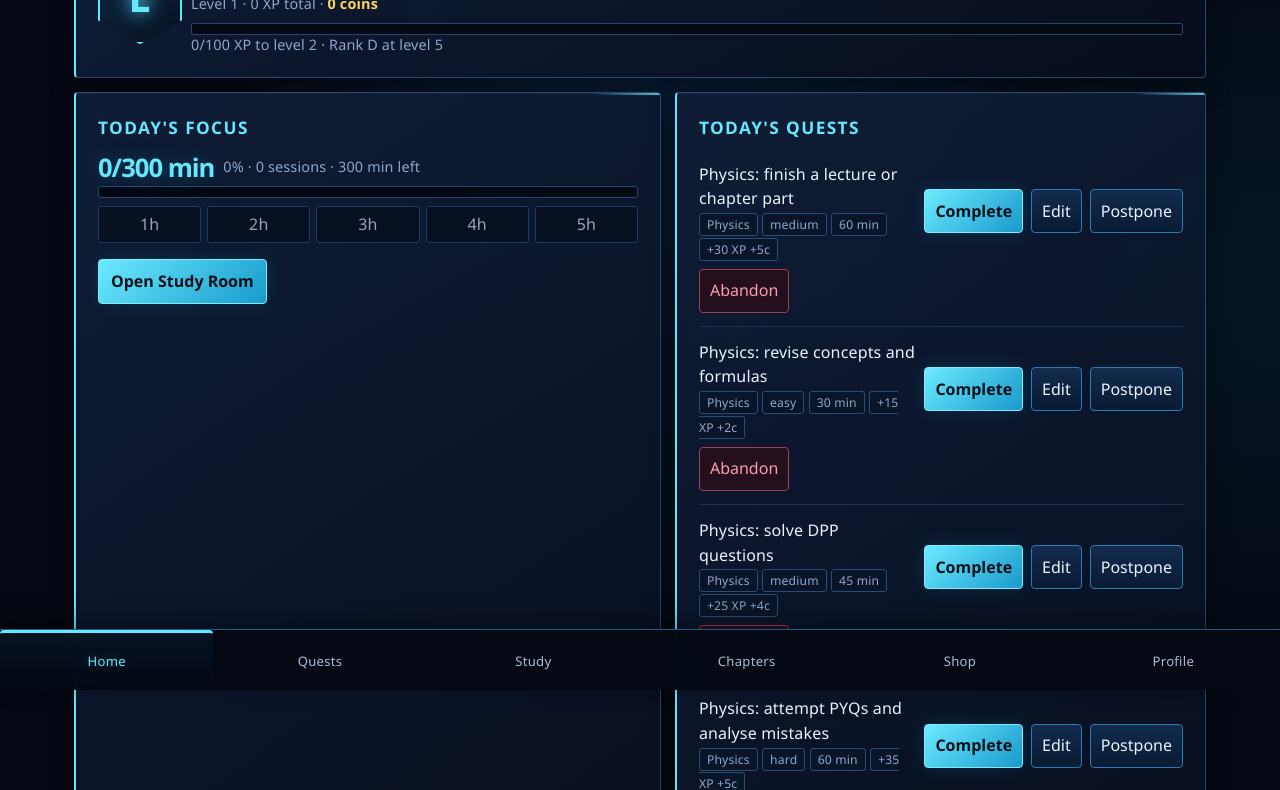
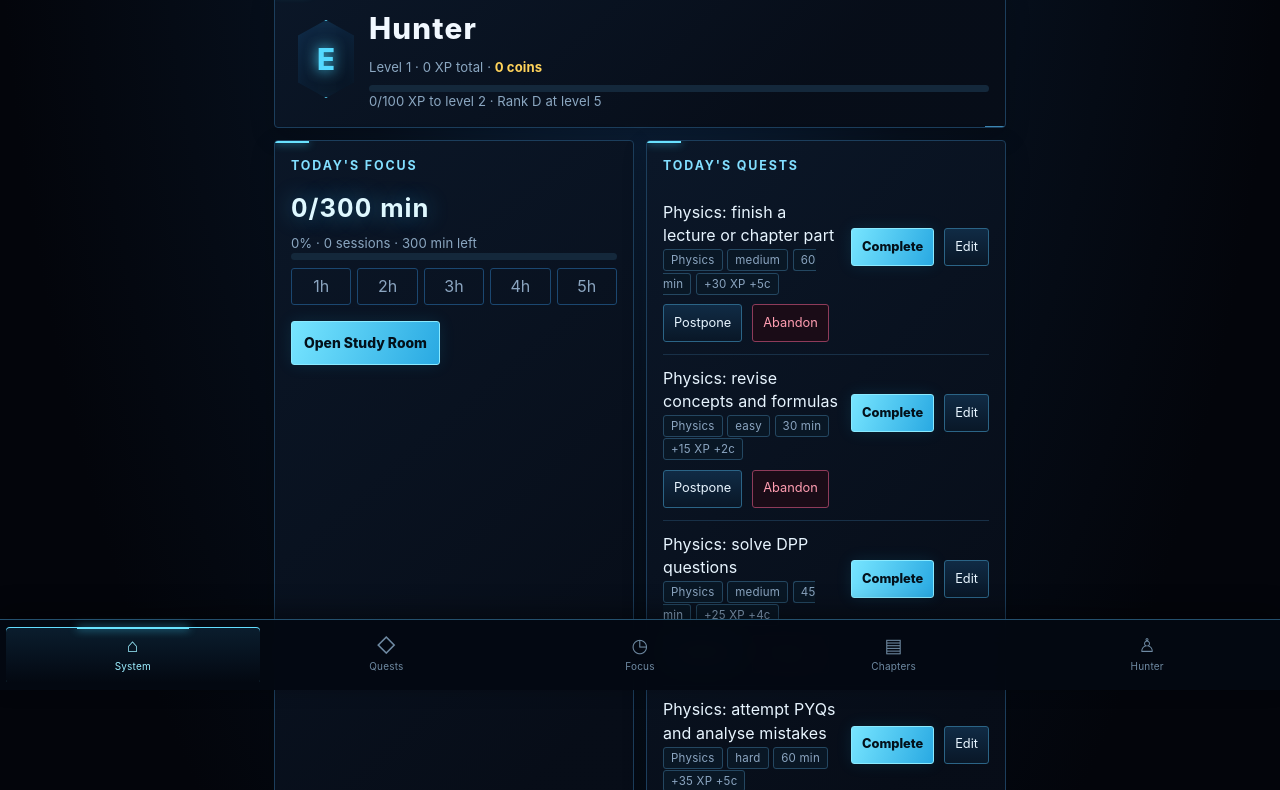
Before and after one commit to nothingtobesaved/The-system-, a plain HTML site: page index.html in a window 1280 px wide. Shown: the part 110-900 px from the top of the page. Drawn offline with Linux system fonts and the light colour scheme.

Commit message:
Add files via upload

```diff
--- a/index.html
+++ b/index.html
@@ -27,69 +27,32 @@ nav{position:fixed;bottom:0;left:0;right:0;display:flex;background:#050b17f2;bor
 .warn{border-left-color:#ffb84d}.reduce *{transition:none!important;animation:none!important}
 @media(prefers-reduced-motion:reduce){*{transition:none!important;animation:none!important}}
 
-/* THE SYSTEM — Hunter Edition visual refinement */
-:root{
- --bg:#050812;--p:#0a1020;--p2:#0d1830;--l:#233b61;
- --c:#65e7ff;--c2:#168bc8;--t:#e8f4ff;--m:#91a7c7;
- --ok:#65f0b2;--bad:#ff718b;
-}
-html{scroll-behavior:smooth}
-body{
- background:
-  radial-gradient(ellipse at 50% -15%,rgba(21,100,181,.30),transparent 48%),
-  radial-gradient(ellipse at 100% 30%,rgba(0,211,255,.07),transparent 35%),
-  #050812;
- color:var(--t);letter-spacing:.01em
-}
-main{max-width:1180px;padding:clamp(12px,2vw,24px);padding-bottom:24px}
-h1{font-size:clamp(1.55rem,3vw,2.1rem);text-shadow:0 0 22px #42cfff26}
-h2{font-size:1.08rem;letter-spacing:.08em;text-transform:uppercase}
-.card{
- position:relative;isolation:isolate;overflow:hidden;
- background:linear-gradient(145deg,rgba(15,29,55,.97),rgba(7,13,27,.98));
- border:1px solid #29496f;border-left:2px solid var(--c);
- border-radius:4px;padding:clamp(14px,2vw,22px);margin-bottom:14px;
- clip-path:none;box-shadow:0 8px 28px #0005,inset 0 1px 0 #9be9ff0c
-}
-.card:after{content:"";position:absolute;z-index:-1;top:0;right:0;width:70px;height:2px;background:linear-gradient(90deg,transparent,var(--c));opacity:.8}
-.grid{gap:14px}
-@media(min-width:760px){.grid{grid-template-columns:minmax(0,1.05fr) minmax(0,.95fr)}}
-button,select,input{
- border:1px solid #2a4d77;border-radius:4px;background:#081326;
- transition:background .18s,border-color .18s,box-shadow .18s,transform .18s
-}
-button{background:linear-gradient(180deg,#122b4d,#0a1b34);border-color:#287eb4}
-button:hover{border-color:var(--c);box-shadow:0 0 16px #2edbff24}
-button:active{transform:translateY(1px)}
-button.pri{background:linear-gradient(135deg,#6beaff,#199acb);border-color:#7cecff;color:#04101a;box-shadow:0 0 18px #20c9ff22}
-button.dng{background:#24101c;border-color:#a63b5a;color:#ff9bad}
-.row{gap:9px}
-.bar{height:12px;border-radius:2px;border-color:#25476c;background:#040a14}
-.bar i{background:linear-gradient(90deg,#1686d5,#61edff);box-shadow:0 0 15px #42dfff88}
-.big{font-size:clamp(2.2rem,5vw,3.1rem);letter-spacing:-.04em;text-shadow:0 0 22px #35e0ff44}
-.rank{border-radius:4px;background:linear-gradient(145deg,#102b4a,#06101f);border-color:#5fe7ff;box-shadow:0 0 24px #16caff20;text-shadow:0 0 18px #55e9ff}
-.q{padding:13px 0;border-bottom:1px solid #1c3150;gap:8px}
-.q:last-child{border-bottom:0}
-.q .n{line-height:1.55;min-width:180px}
-.tag{border-radius:3px;border-color:#2a4c72;background:#09162a;padding:2px 7px;font-size:.76rem}
-.ms span{border-radius:3px;border-color:#203b5d;background:#071020}
-.ms span.on{background:#0c2d45;box-shadow:0 0 12px #35e0ff20}
-nav{background:rgba(4,9,19,.96);backdrop-filter:blur(16px);border-top:1px solid #245b82;box-shadow:0 -8px 28px #0005}
-nav button{font-size:.82rem;letter-spacing:.02em;color:#a9bdd8}
-nav button.on{color:var(--c);background:linear-gradient(180deg,#12314a44,transparent);border-top-color:var(--c);text-shadow:0 0 12px #35e0ff55}
-#toast .t{border-radius:4px;background:#0b1b31;border-color:var(--c);box-shadow:0 0 22px #35e0ff30}
-#toast .t.e{border-color:var(--bad)}
-input:focus,select:focus,button:focus-visible{outline:2px solid #62eaff;outline-offset:2px}
-a{color:var(--c)}
-@media(max-width:560px){
- body{font-size:15px}
- main{padding:10px;padding-bottom:20px}
- .card{padding:13px}
- .big{font-size:2.1rem}
- nav button{font-size:.72rem;padding-inline:2px}
- .q .n{flex-basis:100%}
-}
-@media(prefers-reduced-motion:reduce){html{scroll-behavior:auto}}
+/* THE SYSTEM — Solo Leveling-inspired mobile interface refresh */
+:root{--bg:#03050b;--p:#080e1b;--p2:#0b1426;--l:#1b4770;--c:#54d9ff;--c2:#1686d8;--t:#e8f5ff;--m:#8ba5c0;--ok:#62e6bc;--bad:#ff718b;--gold:#e6c77b}
+html{background:var(--bg);scroll-behavior:smooth}
+body{min-height:100vh;background:radial-gradient(ellipse at 50% -16%,#102e52 0%,#07111f 36%,#03050b 72%);color:var(--t);font-family:Inter,Roboto,"Segoe UI",system-ui,sans-serif;letter-spacing:.005em;padding-bottom:94px}
+body:before{content:"";position:fixed;inset:0;pointer-events:none;opacity:.14;z-index:-1;background-image:linear-gradient(#18395a22 1px,transparent 1px),linear-gradient(90deg,#18395a22 1px,transparent 1px);background-size:34px 34px;mask-image:linear-gradient(to bottom,#000,transparent 78%)}
+main{max-width:760px;padding:12px 14px 24px}
+.syshead{display:flex;align-items:center;gap:12px;margin:0 0 18px;padding:12px 2px 15px;border-bottom:1px solid #2b6282;position:relative}
+.syslogo{width:42px;height:42px;display:grid;place-items:center;flex:none;border:1px solid #62dfff;background:linear-gradient(145deg,#153b60,#07101e);color:#a9efff;font-size:22px;font-weight:900;clip-path:polygon(25% 0,75% 0,100% 25%,100% 75%,75% 100%,25% 100%,0 75%,0 25%);box-shadow:0 0 18px #26baff26}
+.sysname{font-size:13px;letter-spacing:.22em;font-weight:850;color:#f0f8ff;line-height:1.3}.sys-sub{font-size:10px;letter-spacing:.16em;color:#83b9d5;margin-top:4px}.sys-live{margin-left:auto;align-self:flex-start;white-space:nowrap;font-size:9px;letter-spacing:.12em;color:#7be9ff;border:1px solid #235a78;background:#071625;padding:5px 7px;border-radius:2px}.sys-live:before{content:"";display:inline-block;width:5px;height:5px;background:#68e7d0;border-radius:50%;margin-right:5px;box-shadow:0 0 7px #68e7d0}
+h1,h2,h3{letter-spacing:.04em}h1{font-size:clamp(1.35rem,5vw,1.85rem);font-weight:800;color:#f1f8ff}h2{font-size:.78rem;text-transform:uppercase;letter-spacing:.15em;color:#82dfff;margin-bottom:14px}h3{font-size:.95rem}
+.card{position:relative;overflow:hidden;background:linear-gradient(135deg,#0b1728f5,#070d18f7 72%);border:1px solid #1c3e5c;border-left:1px solid #1c3e5c;border-radius:4px;clip-path:none;padding:16px;margin-bottom:12px;box-shadow:0 8px 24px #0003}
+.card:before{content:"";position:absolute;top:0;left:0;width:34px;height:2px;background:#69e2ff;box-shadow:0 0 9px #46cfff;pointer-events:none}.card:after{content:"";position:absolute;right:0;bottom:0;width:20px;height:1px;background:#3d86b2;pointer-events:none}
+.grid{gap:12px}@media(min-width:680px){.grid{grid-template-columns:1fr 1fr}}
+button,select,input{font:inherit;color:var(--t);background:#07111f;border:1px solid #284761;padding:10px 12px;min-height:44px;border-radius:3px}button{cursor:pointer;transition:background .18s,border-color .18s,box-shadow .18s;background:linear-gradient(180deg,#102b45,#091727);border-color:#2b6486;font-size:.87rem}button:hover{border-color:#6de5ff;box-shadow:0 0 14px #38bfff24}button:active{transform:translateY(1px)}button.pri{background:linear-gradient(110deg,#77e5ff,#29a9e2);color:#03101a;border:1px solid #8aeaff;font-weight:800;box-shadow:0 0 16px #21b5ed1f}button.dng{background:#1a0c17;border-color:#8e3b5a;color:#ff9db1}button.sm{font-size:.8rem;min-height:38px;padding:7px 10px}button:disabled{opacity:.35;box-shadow:none}
+input[type=text],input[type=number],select{max-width:100%;border-radius:3px}input::placeholder{color:#66819c}input:focus,select:focus{outline:1px solid #5bdfff;border-color:#5bdfff;box-shadow:0 0 0 3px #31baff17}
+.row{gap:8px}.grow{min-width:0}.m{color:#8ba7c1;font-size:.82rem}.big{font-size:clamp(2.8rem,13vw,4.4rem);font-weight:750;letter-spacing:.04em;color:#dff8ff;text-shadow:0 0 22px #38bfff72;font-variant-numeric:tabular-nums}
+.bar{height:7px;border:0;border-radius:10px;background:#14283b;overflow:hidden}.bar i{border-radius:10px;background:linear-gradient(90deg,#1686d8,#60e7ff);box-shadow:0 0 12px #4bdcff8a}
+.rank{width:70px;height:78px;font-size:1.85rem;background:linear-gradient(145deg,#102a47,#07101d);border:1px solid #5bdcff;clip-path:polygon(50% 0,90% 20%,90% 80%,50% 100%,10% 80%,10% 20%);text-shadow:0 0 14px #4bdcff;box-shadow:inset 0 0 18px #30bfff19}
+.q{gap:10px;padding:12px 0;border-bottom:1px solid #183047;align-items:center}.q:last-child{border-bottom:0}.q .n{flex:1 1 150px;min-width:0}.done .n{color:#8297aa}.tag{border-radius:3px;border-color:#244761;background:#091725;padding:3px 7px;font-size:.72rem;letter-spacing:.02em}
+nav{position:fixed;bottom:0;left:0;right:0;display:grid;grid-template-columns:repeat(5,minmax(0,1fr));gap:0;padding:7px 6px max(7px,env(safe-area-inset-bottom));background:#040912f5;border-top:1px solid #24506d;box-shadow:0 -8px 24px #0006;backdrop-filter:blur(14px);z-index:5}nav button{position:relative;display:flex;flex-direction:column;align-items:center;justify-content:center;gap:4px;min-width:0;min-height:56px;padding:4px 1px;border:0;border-radius:4px;background:transparent;color:#6f8aa3;font-size:10px;letter-spacing:.02em}nav button .nav-ico{font-size:19px;line-height:1}nav button.on{color:#9ceeff;background:linear-gradient(180deg,#12334b80,transparent);box-shadow:inset 0 1px #63ddff}nav button.on:after{content:"";position:absolute;top:0;left:28%;right:28%;height:2px;background:#69e5ff;box-shadow:0 0 8px #42d8ff}nav button:hover{box-shadow:none}
+#toast{top:10px;width:min(92vw,520px)}.t{background:#071725;border:1px solid #5bdfff;border-radius:3px;padding:12px 14px;box-shadow:0 0 24px #20aeea26}.t.e{border-color:var(--bad)}
+.ms span{border-radius:3px}.ms span.on{box-shadow:0 0 12px #35e0ff28}.bars{height:100px}.bars i{border-radius:3px 3px 0 0;background:linear-gradient(0deg,#176cb0,#67ddff);box-shadow:0 0 10px #28a9e733}
+.warn{border-color:#82673b}.warn:before{background:#e6c77b}.reduce *{transition:none!important;animation:none!important}
+/* Compact form rows on narrow screens */
+@media(max-width:420px){main{padding:10px 10px 20px}.card{padding:13px}.row{gap:6px}.syshead{margin-bottom:12px}.sys-live{font-size:8px;padding:4px 5px}button{font-size:.82rem}.q .n{flex-basis:120px}.rank{width:62px;height:70px}}
+@media(prefers-reduced-motion:reduce){*{transition:none!important;animation:none!important;scroll-behavior:auto!important}}
 
 </style></head><body>
 <div id="toast" aria-live="polite"></div><main id="app"></main>
@@ -158,21 +121,22 @@ ${idle?`<div class="row" style="justify-content:center"><select id="subj" aria-l
 <div class="card"><h2>Daily goal</h2>${gbar()}</div>
 <div class="card"><h2>Session history</h2>${S.sessions.length?S.sessions.slice(-20).reverse().map(x=>`<div class="q"><span class="n">${x.date} · ${esc(x.subject)}</span><b>${x.min} min</b></div>`).join(""):'<p class="m">No sessions yet. Start your first focus block.</p>'}</div>`},
 chapters(){return CH.map(s=>`<div class="card"><h2>${s}</h2><form data-f="addch" data-s="${s}" class="row"><input class="grow" type="text" name="n" placeholder="Add chapter name" required maxlength="80" aria-label="Chapter name"><button class="pri">Add</button></form>${S.chapters.filter(c=>c.subject===s).map(c=>`<div class="q"><span class="n">${esc(c.name)}</span><select data-c="chst" data-id="${c.id}" aria-label="Status" style="width:auto">${ST.map(x=>`<option ${c.st===x?"selected":""}>${x}</option>`).join("")}</select><label class="m">Lectures <input type="number" min="0" value="${c.lec}" data-c="chlec" data-id="${c.id}" style="width:70px"></label><label class="m"><input type="checkbox" data-c="chdpp" data-id="${c.id}" ${c.dpp?"checked":""}> DPP</label><label class="m"><input type="checkbox" data-c="chpyq" data-id="${c.id}" ${c.pyq?"checked":""}> PYQ</label><button class="sm dng" data-a="delch" data-id="${c.id}">Delete</button></div>`).join("")||'<p class="m">No chapters yet. Add your own; nothing is pre-filled.</p>'}</div>`).join("")},
-shop(){const t=totals(S);return`<div class="card"><h2>Reward shop</h2><p class="big">${t.coins} <span class="m">coins (game currency only)</span></p><form data-f="addshop" class="row"><input class="grow" type="text" name="n" placeholder="Reward name" required maxlength="60" aria-label="Reward name"><input name="p" type="number" min="1" max="1000" value="30" style="width:100px" aria-label="Price"><button class="pri">Add reward</button></form></div>
+shop(){const t=totals(S);return`<div class="row" style="margin-bottom:12px"><button data-a="go" data-v="profile">← Hunter profile</button></div><div class="card"><h2>Reward shop</h2><p class="big">${t.coins} <span class="m">coins (game currency only)</span></p><form data-f="addshop" class="row"><input class="grow" type="text" name="n" placeholder="Reward name" required maxlength="60" aria-label="Reward name"><input name="p" type="number" min="1" max="1000" value="30" style="width:100px" aria-label="Price"><button class="pri">Add reward</button></form></div>
 <div class="card">${S.shop.map(i=>`<div class="q"><span class="n">${esc(i.name)}<br><span class="tag">${i.price} coins</span> ${t.coins>=i.price?'<span class="tag" style="color:var(--ok)">affordable</span>':'<span class="tag" style="color:var(--bad)">need '+(i.price-t.coins)+' more</span>'}</span><button class="pri" data-a="buy" data-id="${i.id}" ${t.coins<i.price?"disabled":""}>Buy</button><button class="sm dng" data-a="delshop" data-id="${i.id}">Remove</button></div>`).join("")||'<p class="m">Add something to look forward to.</p>'}</div>
 <div class="card"><h2>Purchases</h2>${S.tx.filter(x=>x.type==="shop").slice(-15).reverse().map(x=>`<div class="q"><span class="n">${esc(x.label)}</span><span>${x.coins}c</span></div>`).join("")||'<p class="m">No purchases yet.</p>'}</div>`},
 profile(){const t=totals(S),L=lvl(t.xp),fm=S.sessions.reduce((a,x)=>a+x.min,0),days=new Set(S.sessions.map(x=>x.date)),best=Math.max(0,...[...days].map(d=>dayMin(S,d))),r30=[...days].filter(d=>Date.now()-new Date(d)<30*864e5).length,kn=S.chapters.filter(c=>["First pass completed","Revised","Test completed"].includes(c.st)).length,qd=S.quests.filter(q=>q.status==="done").length;
 const wk=[...Array(7)].map((_,i)=>{const d=dstr(Date.now()-(6-i)*864e5);return[d.slice(5),dayMin(S,d)]}),mx=Math.max(60,...wk.map(x=>x[1]));const mo=S.sessions.filter(x=>x.date.slice(0,7)===today().slice(0,7)).reduce((a,x)=>a+x.min,0);
 const sub=SUBJ.map(s=>[s,S.sessions.filter(x=>x.subject===s).reduce((a,x)=>a+x.min,0)]);
 return`<div class="card"><div class="row"><div class="rank">${rank(L.l)}</div><div class="grow"><form data-f="name" class="row"><input class="grow" type="text" name="n" value="${esc(S.name)}" maxlength="24" aria-label="Hunter name"><button>Save name</button></form><div class="m">Level ${L.l} · ${t.xp} XP · ${t.coins} coins · ${qd} quests done</div></div></div></div>
+<div class="card"><div class="row"><div class="grow"><h2>Hunter resources</h2><p class="m">Spend earned coins on rewards you choose.</p></div><button class="pri" data-a="go" data-v="shop">Open reward shop →</button></div></div>
 <div class="grid"><div class="card"><h2>Attributes</h2>${[["Focus",Math.floor(fm/60),"focused hours"],["Knowledge",kn,"chapters past first pass"],["Discipline",days.size,"active study days"],["Consistency",r30,"active days in last 30"],["Endurance",Math.floor(best/60),"hours in your best day"]].map(a=>`<div class="q"><b class="n">${a[0]} ${a[1]}</b><span class="m">${a[2]}</span></div>`).join("")}</div>
 <div class="card"><h2>Titles</h2>${Object.keys(ACH).map(k=>`<div class="q"><span class="n" style="${S.ach[k]?"":"opacity:.45"}"><b>${ACH[k][0]}</b><br><span class="m">${ACH[k][1]}</span></span>${S.ach[k]?"✓":""}</div>`).join("")}</div></div>
 <div class="card"><h2>Last 7 days (minutes)</h2><div class="bars">${wk.map(x=>`<div><i style="height:${x[1]/mx*80}px"></i>${x[1]}<br>${x[0]}</div>`).join("")}</div><p class="m">This month: ${Math.round(mo/6)/10} h · By subject: ${sub.map(s=>s[0]+" "+Math.round(s[1]/6)/10+"h").join(", ")}</p></div>
 <div class="card"><h2>Activity log</h2>${S.tx.slice(-20).reverse().map(x=>`<div class="q ${x.undone?"done":""}"><span class="n">${new Date(x.ts).toLocaleString()} · ${esc(x.label)}</span><span>${x.xp?"+"+x.xp+" XP ":""}${x.coins?(x.coins>0?"+":"")+x.coins+"c":""}${x.undone?" (undone)":""}</span></div>`).join("")||'<p class="m">Nothing yet.</p>'}</div>
 <div class="card"><h2>Settings and backup</h2><div class="row"><button class="pri" data-a="export">Export backup</button><label class="row"><span>Import backup</span><input type="file" accept=".json,application/json" data-c="import"></label></div><label class="row"><input type="checkbox" data-c="reduce" ${S.set.reduce?"checked":""}> Reduce motion</label><label class="row"><input type="checkbox" data-c="rest" ${S.set.rest[today()]?"checked":""}> Rest day today (pauses daily quests; nothing is lost)</label><p><button class="dng" data-a="reset">Reset all progress</button></p></div>
 <div class="card"><h2>Rules</h2><p class="m">Quest XP and coins are granted once when you confirm Complete; Undo reverses them exactly. Focus sessions give 1 XP per minute and 1 coin per 10 minutes. Level n to n+1 costs 100 + 25×(n−1) XP. Ranks by level: E start, D 5, C 10, B 20, A 35, S 50. Nothing is ever deducted for missed days; XP, levels and titles never go down. Coins are fictional and can only be spent on rewards you define. Attributes are computed from your real logged activity. Data lives in this browser only; clearing site data erases it, so export backups regularly.</p></div>`}};
-const TABS=[["home","Home"],["quests","Quests"],["study","Study"],["chapters","Chapters"],["shop","Shop"],["profile","Profile"]];
-function render(){document.body.classList.toggle("reduce",!!S.set.reduce);$("#nav").innerHTML=TABS.map(t=>`<button data-a="go" data-v="${t[0]}" class="${view===t[0]?"on":""}" ${view===t[0]?'aria-current="page"':""}>${t[1]}</button>`).join("");$("#app").innerHTML=views[view]();tick()}
+const TABS=[["home","⌂","System"],["quests","◇","Quests"],["study","◷","Focus"],["chapters","▤","Chapters"],["profile","♙","Hunter"]];
+function render(){document.body.classList.toggle("reduce",!!S.set.reduce);$("#nav").innerHTML=TABS.map(t=>`<button data-a="go" data-v="${t[0]}" class="${view===t[0]?"on":""}" ${view===t[0]?'aria-current="page"':""}><span class="nav-ico" aria-hidden="true">${t[1]}</span><span>${t[2]}</span></button>`).join("");$("#app").innerHTML=`<header class="syshead"><div class="syslogo">S</div><div><div class="sysname">THE SYSTEM</div><div class="sys-sub">HUNTER INTERFACE · NEET PROTOCOL</div></div><div class="sys-live">SYSTEM ONLINE</div></header>${views[view]()}`;tick()}
 /* ---- actions ---- */
 const A={go:d=>{view=d.v;render();scrollTo(0,0)},
 done:d=>{if(completeQuest(S,d.id)){const q=S.quests.find(x=>x.id===d.id);toast("Quest complete: +"+q.xp+" XP"+(q.coins?", +"+q.coins+" coins":""));const before=lvl(totals(S).xp-q.xp).l,now=lvl(totals(S).xp).l;if(now>before)toast("LEVEL UP! Level "+now+" · Rank "+rank(now));checkAch();save();render()}},
```
